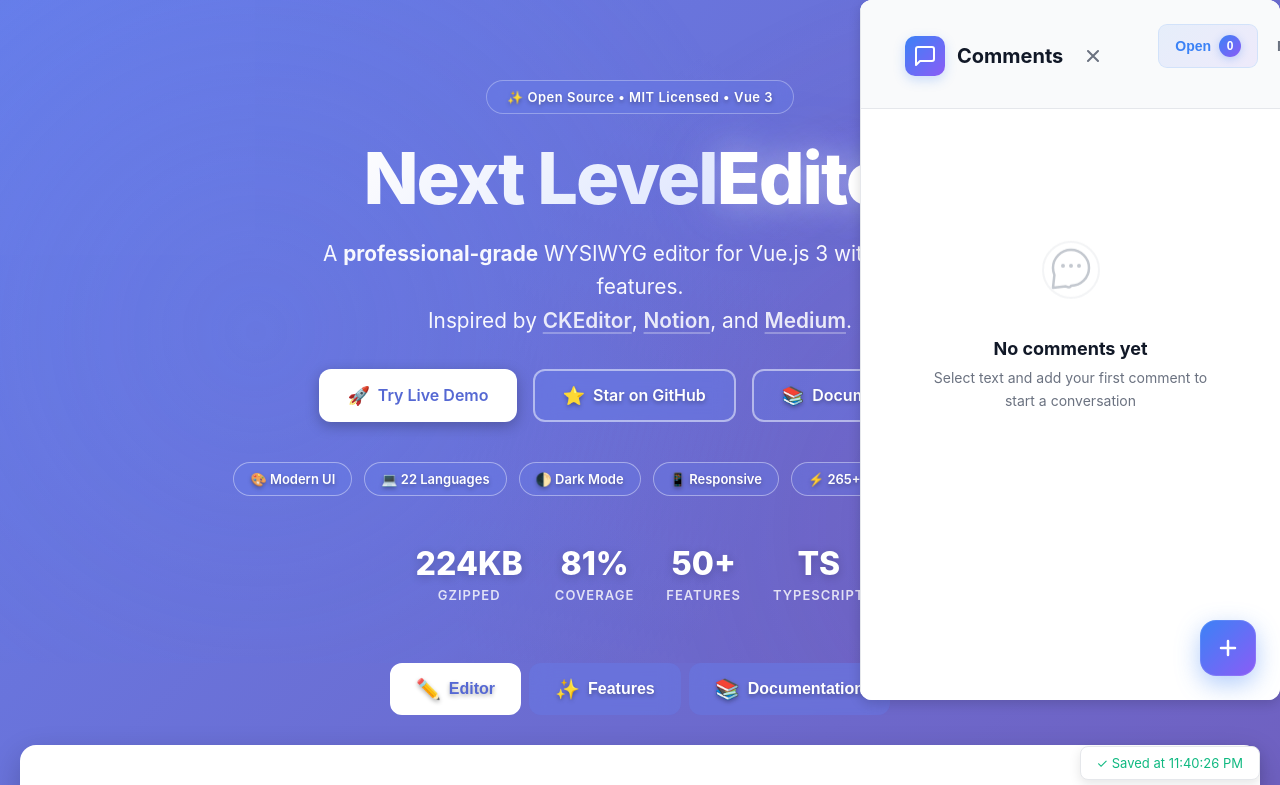
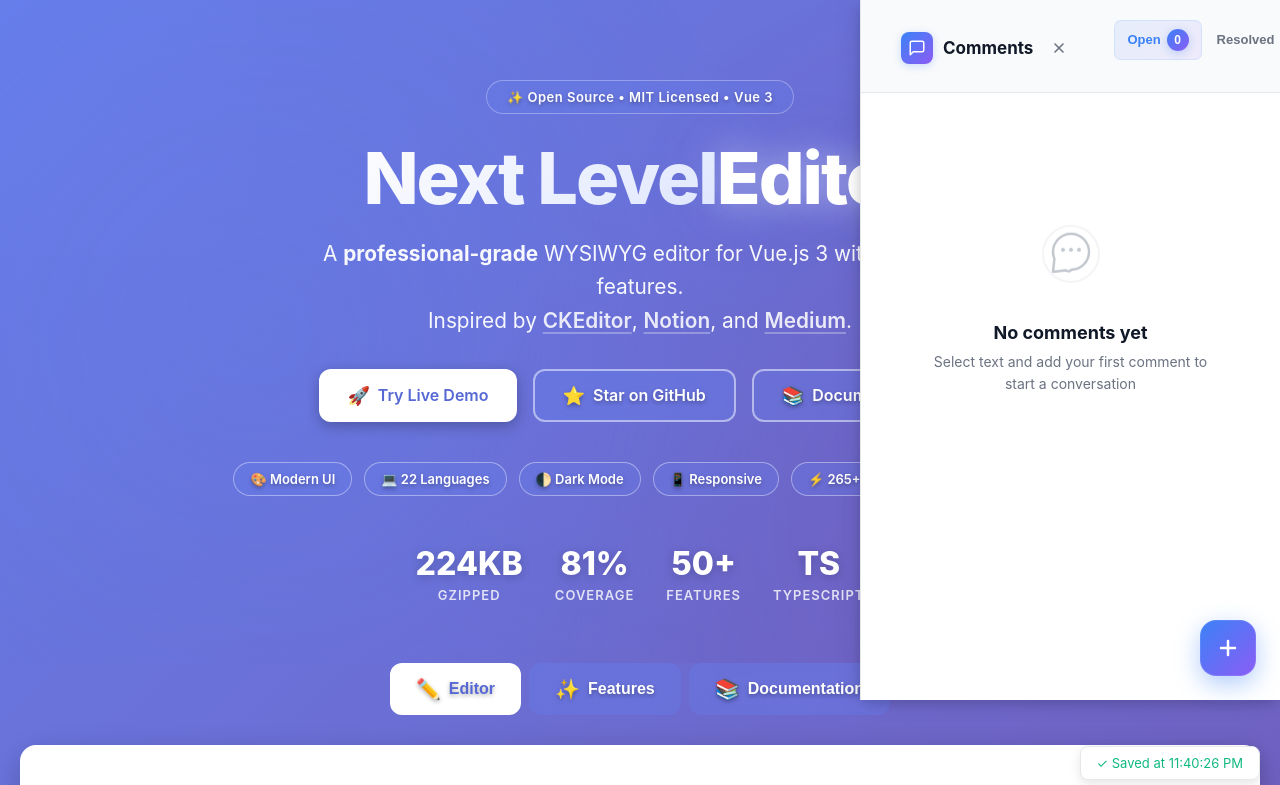
Before and after one commit to andrecj93/Next-Level-Editor, a Vue app: page / in a window 1280 px wide. Shown: the top 785 px of the page. Built offline with nearby package versions, Linux system fonts and the light colour scheme.

Commit message:
feat: enhance CommentsSidebar and NextLevelEditor with improved reply handling and comment highlighting

```diff
--- a/src/components/CommentsSidebar.vue
+++ b/src/components/CommentsSidebar.vue
@@ -218,6 +218,11 @@
 
 function addReply(threadId: string, content: string, mentions: string[]) {
   emit("add-reply", threadId, content, mentions);
+  // Ensure thread stays expanded after adding reply
+  if (!expandedThreads.value.has(threadId)) {
+    expandedThreads.value.add(threadId);
+    expandedThreads.value = new Set(expandedThreads.value);
+  }
 }
 
 function createNewComment() {
@@ -232,10 +237,15 @@
   top: 0;
   right: 0;
   bottom: 0;
-  width: 420px;
+  width: 0;
   z-index: 9999;
   pointer-events: none;
-  transition: transform 0.3s cubic-bezier(0.4, 0, 0.2, 1);
+  overflow: visible;
+}
+
+.comments-sidebar-open {
+  width: 420px;
+  pointer-events: all;
 }
 
 .comments-sidebar-content {
@@ -243,7 +253,7 @@
   top: 0;
   right: 0;
   bottom: 0;
-  width: 100%;
+  width: 420px;
   background: var(--editor-bg, #ffffff);
   border-left: 1px solid var(--border-color, #e5e7eb);
   box-shadow: -4px 0 24px rgba(0, 0, 0, 0.08);
@@ -290,25 +300,30 @@
 .comments-header-top {
   display: flex;
   align-items: center;
-  gap: 12px;
-  padding: 20px 24px 16px;
+  gap: 10px;
+  padding: 16px 20px 12px;
 }
 
 .comments-header-icon {
-  width: 40px;
-  height: 40px;
-  border-radius: 10px;
+  width: 32px;
+  height: 32px;
+  border-radius: 8px;
   background: linear-gradient(135deg, #3b82f6 0%, #8b5cf6 100%);
   display: flex;
   align-items: center;
   justify-content: center;
   color: white;
   flex-shrink: 0;
-  box-shadow: 0 4px 12px rgba(59, 130, 246, 0.25);
+  box-shadow: 0 2px 8px rgba(59, 130, 246, 0.25);
+}
+
+.comments-header-icon svg {
+  width: 18px;
+  height: 18px;
 }
 
 .comments-sidebar-title {
-  font-size: 20px;
+  font-size: 17px;
   font-weight: 700;
   color: var(--text-color, #111827);
   margin: 0;
@@ -316,11 +331,11 @@
 }
 
 .comments-sidebar-close {
-  width: 36px;
-  height: 36px;
+  width: 32px;
+  height: 32px;
   border: none;
   background: transparent;
-  border-radius: 8px;
+  border-radius: 6px;
   cursor: pointer;
   display: flex;
   align-items: center;
@@ -328,6 +343,11 @@
   color: var(--text-muted, #6b7280);
   transition: all 0.2s ease;
   flex-shrink: 0;
+}
+
+.comments-sidebar-close svg {
+  width: 18px;
+  height: 18px;
 }
 
 .comments-sidebar-close:hover {
@@ -339,7 +359,7 @@
 .comments-tabs {
   display: flex;
   gap: 4px;
-  padding: 0 24px 16px;
+  padding: 0 20px 12px;
 }
 
 .comments-tab {
@@ -347,12 +367,12 @@
   display: flex;
   align-items: center;
   justify-content: center;
-  gap: 8px;
-  padding: 10px 16px;
+  gap: 6px;
+  padding: 8px 12px;
   border: none;
   background: transparent;
-  border-radius: 8px;
-  font-size: 14px;
+  border-radius: 6px;
+  font-size: 13px;
   font-weight: 600;
   color: var(--text-muted, #6b7280);
   cursor: pointer;
--- a/src/components/NextLevelEditor.vue
+++ b/src/components/NextLevelEditor.vue
@@ -664,6 +664,8 @@
   isInlineActionActive,
   insertLink,
   isAddingComment: comments?.isAddingComment,
+  enableComments: props.enableComments,
+  onAddComment: handleCreateComment,
 });
 
 // Toolbar Items - Using useToolbarItems composable
@@ -832,12 +834,22 @@
 // Comments handlers
 function handleSelectThread(threadId: string) {
   if (!comments) return;
+  comments.setActiveThread(threadId);
+
   const thread = comments.threads.value.find((t) => t.id === threadId);
   if (thread?.highlightElement) {
+    // Add temporary pulse highlight
+    thread.highlightElement.classList.add('comment-highlight-pulse');
+
     smoothScrollIntoView(thread.highlightElement, {
       behavior: "smooth",
       block: "center",
     });
+
+    // Remove pulse after animation
+    setTimeout(() => {
+      thread.highlightElement?.classList.remove('comment-highlight-pulse');
+    }, 2000);
   }
 }
 
@@ -858,7 +870,10 @@
 
 function handleAddReply(threadId: string, content: string, mentions: string[]) {
   if (!comments) return;
-  comments.addReply(threadId, content, mentions);
+  const reply = comments.addReply(threadId, content, mentions);
+  if (reply) {
+    showToastNotification("Reply added successfully", "success");
+  }
 }
 
 function handleCreateComment() {
@@ -1082,6 +1097,24 @@
   }
 }
 
+/* Comment Highlight Pulse */
+:deep(.comment-highlight-pulse) {
+  animation: commentPulse 2s ease-in-out;
+  position: relative;
+}
+
+@keyframes commentPulse {
+  0%, 100% {
+    background-color: transparent;
+    box-shadow: none;
+  }
+  50% {
+    background-color: rgba(59, 130, 246, 0.2);
+    box-shadow: 0 0 0 4px rgba(59, 130, 246, 0.15);
+    border-radius: 4px;
+  }
+}
+
 /* Responsive */
 @media (max-width: 768px) {
   .comments-toggle-fab {
--- a/src/composables/useFloatingToolbar.ts
+++ b/src/composables/useFloatingToolbar.ts
@@ -6,6 +6,8 @@
   isInlineActionActive: (tag: string) => boolean;
   insertLink: () => void;
   isAddingComment?: Ref<boolean>;
+  onAddComment?: () => void;
+  enableComments?: boolean;
 }
 
 /**
@@ -61,7 +63,8 @@
    * Only available when options are provided
    */
   const floatingActions = options
-    ? computed<ToolbarAction[]>(() => [
+    ? computed<ToolbarAction[]>(() => {
+        const actions: ToolbarAction[] = [
           {
             id: "bold",
             label: "Bold",
@@ -93,7 +96,21 @@
             tooltip: "Insert link",
             onClick: options.insertLink,
           },
-      ])
+        ];
+
+        // Add comment button if comments are enabled
+        if (options.enableComments && options.onAddComment) {
+          actions.push({
+            id: "comment",
+            label: "Comment",
+            icon: "💬",
+            tooltip: "Add comment",
+            onClick: options.onAddComment,
+          });
+        }
+
+        return actions;
+      })
     : computed(() => []);
 
   return {
```
Lines whose indentation alone changed are shown as unchanged.
